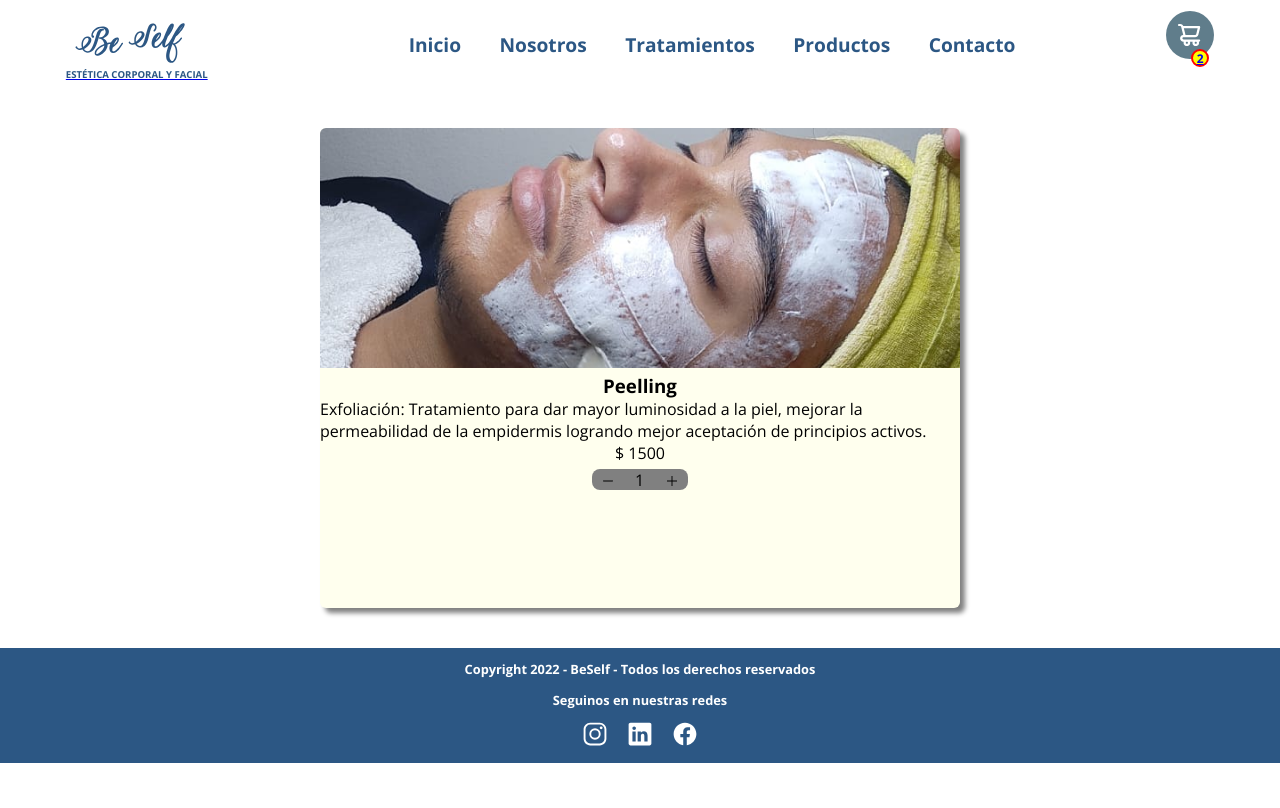
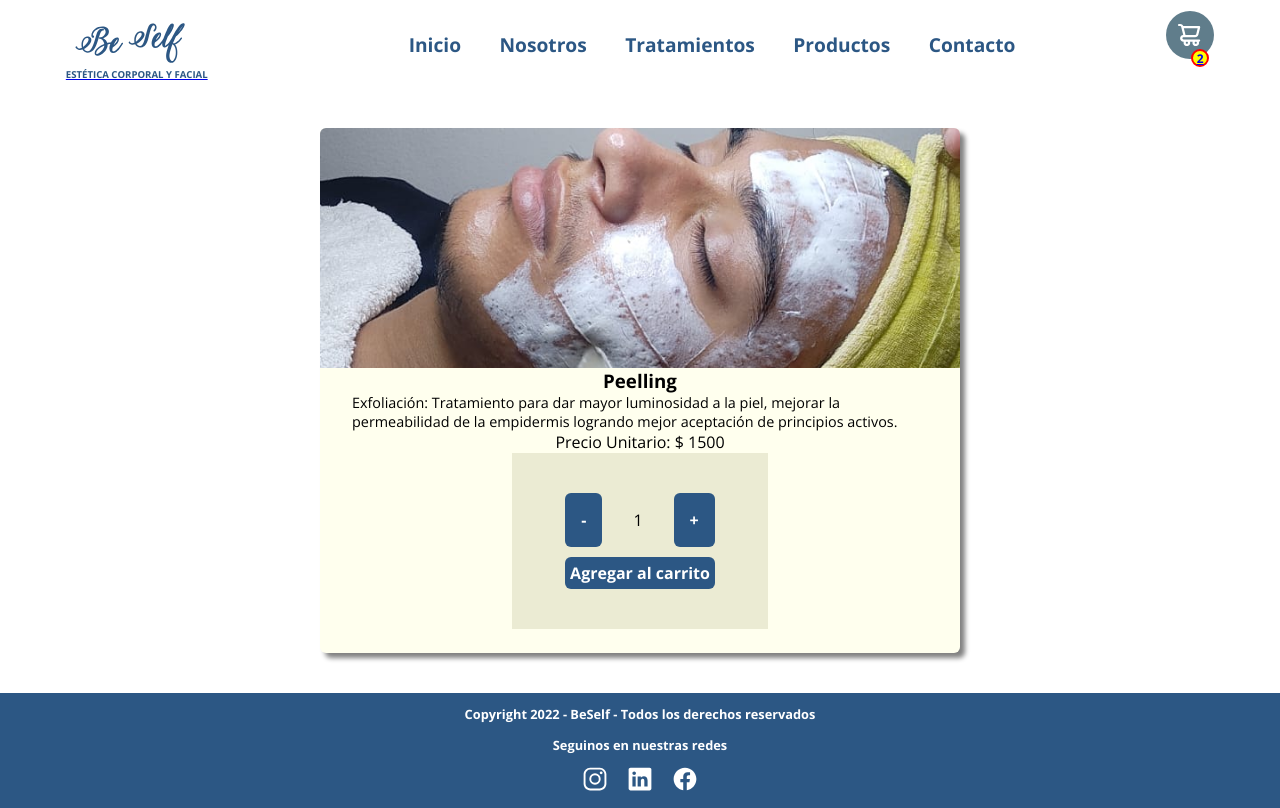
Before and after one commit to pablomilitello/ecommerce_beself, a React (Create React App) app: page /detail/1 in a window 1280 px wide. Built offline with nearby package versions, Linux system fonts and the light colour scheme.

Commit message:
corregí el ItemDetailContainer y el ItemCount

```diff
--- a/src/components/Button/Button.js
+++ b/src/components/Button/Button.js
@@ -1,9 +1,16 @@
 import "./button.scss";
 
-import React from "react";
+function Button(props) {
+  let styleButton = {
+    backgroundColor: props.color,
+    padding: props.padding,
+  };
 
-function Button() {
-  return <button className="btnProduct">Ver detalle</button>;
+  return (
+    <button onClick={props.onClick} className="btnProduct" style={styleButton}>
+      {props.text}
+    </button>
+  );
 }
 
 export default Button;
--- a/src/components/Button/button.scss
+++ b/src/components/Button/button.scss
@@ -1,12 +1,10 @@
 .btnProduct {
     border-radius: 6px;
-    padding: 8px 20px;
     margin: 5px 15px;
     font-size: 1em;
     font-weight: bold;
     border: none;
-    max-width: 10em;
-    background-color: #2C5784;
+    max-width: 15em;
     color: #FFFFFF;
     cursor: pointer;
 }
--- a/src/components/Item/Item.js
+++ b/src/components/Item/Item.js
@@ -15,8 +15,7 @@ function Item(props) {
         <div className="descriptionCardContainer">{detail}</div>
         <p>$ {price}</p>
         <Link to={`/detail/${id}`}>
-          {/* <button className="btnProduct">Ver detalle</button> */}
-          <Button />
+          <Button text="Ver detalle" color="#2C5784" padding="6px" />
         </Link>
       </div>
     </div>
--- a/src/components/ItemCount/ItemCount.js
+++ b/src/components/ItemCount/ItemCount.js
@@ -1,4 +1,5 @@
 import { useState } from "react";
+import Button from "../Button/Button";
 import "./itemcount.scss";
 
 function ItemCount(props) {
@@ -13,15 +14,16 @@ function ItemCount(props) {
   }
 
   return (
-    <div className="itemCountContainer">
-      <span className="spanCount" onClick={handleSubstract}>
-        <img className="imgCount" src="../images/substract.svg" alt="img_substract" />
-      </span>
-      <span className="spanCount">{count}</span>
-      <span className="spanCount" onClick={handleAdd}>
-        <img className="imgCount" src="../images/add.svg" alt="img_add" />
-      </span>
-    </div>
+    <>
+      <div className="itemCountContainer">
+        <div>
+          <Button className="spanCount" color="#2C5784" padding="1em 1em" onClick={handleSubstract} text="-" />
+          <span className="spanCount">{count}</span>
+          <Button className="spanCount" color="#2C5784" padding="1em 1em" onClick={handleAdd} text="+" />
+        </div>
+        <Button color="#2C5784" padding="0.3em" text="Agregar al carrito" />
+      </div>
+    </>
   );
 }
 
--- a/src/components/ItemCount/itemcount.scss
+++ b/src/components/ItemCount/itemcount.scss
@@ -1,19 +1,14 @@
 .itemCountContainer {
-    width: 6em;
-    height: 1.3em;
-    background-color: gray;
-    border-radius: 8px;
+    width: 16em;
+    height: 11em;
+    background-color: #EBEBD3;
     display: flex;
-    justify-content: space-around;
-    margin: 5px 0px;
+    flex-direction: column;
+    align-items: center;
+    justify-content: center;
 }
 
 .spanCount {
-    width: 10px;
-    height: 10px;
+    padding: 1em;
+    height: 1em;
 }
-
-.imgCount {
-    width: 100%;
-    height: 100%;
-}
--- a/src/components/ItemDetailContainer/ItemDetail/ItemDetail.js
+++ b/src/components/ItemDetailContainer/ItemDetail/ItemDetail.js
@@ -12,7 +12,7 @@ function ItemDetail(props) {
       <div className="divDataItemDetail">
         <h3 className="titleCardDetailContainer">{title}</h3>
         <div className="descriptionCardDetailContainer">{detail + ": " + bigDetail}</div>
-        <p>$ {price}</p>
+        <p>Precio Unitario: $ {price}</p>
         <ItemCount stock={stock} />
       </div>
     </div>
--- a/src/components/ItemDetailContainer/ItemDetail/itemdetail.scss
+++ b/src/components/ItemDetailContainer/ItemDetail/itemdetail.scss
@@ -1,6 +1,6 @@
 .itemDetailContainer {
-    width: 40em;
-    height: 30em;
+    width: 35em;
+    height: 25em;
     border-radius: 6px;
     background-color: #FFFFEE;
     margin: 40px auto;
@@ -28,7 +28,12 @@
 .divDataItemDetail {
     display: flex;
     flex-direction: column;
-    justify-content: space-evenly;
     align-items: center;
-    margin: 5px 0px;
+    justify-content: center;
 }
+
+.descriptionCardDetailContainer {
+    font-size: 0.9em;
+    width: 90%;
+    margin: auto;
+}
--- a/src/components/ItemDetailContainer/ItemDetailContainer.js
+++ b/src/components/ItemDetailContainer/ItemDetailContainer.js
@@ -2,6 +2,7 @@ import React, { useState, useEffect } from "react";
 import { useParams } from "react-router";
 import { GetProduct } from "../../services/mockServices";
 import ItemDetail from "./ItemDetail/ItemDetail";
+import "./itemDetailContainer.scss";
 
 function ItemDetailContainer() {
   const [product, setProduct] = useState([]);
@@ -18,6 +19,7 @@ function ItemDetailContainer() {
 
   return (
     <ItemDetail
+      className="itemDetailContainer"
       title={product.title}
       detail={product.detail}
       bigDetail={product.bigDetail}
--- /dev/null
+++ b/src/components/ItemDetailContainer/itemDetailContainer.scss
@@ -0,0 +1,5 @@
+.itemDetailContainer {
+    width: 40em;
+    height: auto;
+    padding-bottom: 1.5em;
+}
--- a/src/pages/Contacto.js
+++ b/src/pages/Contacto.js
@@ -1,4 +1,5 @@
 import React from "react";
+import Button from "../components/Button/Button";
 import "./contacto.scss";
 
 function Contacto() {
@@ -18,9 +19,7 @@ function Contacto() {
             name="comentario"
             className="textarea__text field"
             placeholder="Dejanos tu consulta aquí:"></textarea>
-          <button type="submit" value="Enviar Datos" className="contactBtn">
-            Enviar Datos
-          </button>
+          <Button text="Enviar Datos" />
         </div>
       </form>
     </>
--- a/src/pages/contacto.scss
+++ b/src/pages/contacto.scss
@@ -35,11 +35,3 @@
     font-weight: bolder;
     padding: 1rem 0rem 0.5rem 0rem;
 }
-
-.contactBtn {
-    width: 275px;
-    height: 70px;
-    cursor: pointer;
-    font-size: 1em;
-    font-weight: 800;
-}
```
